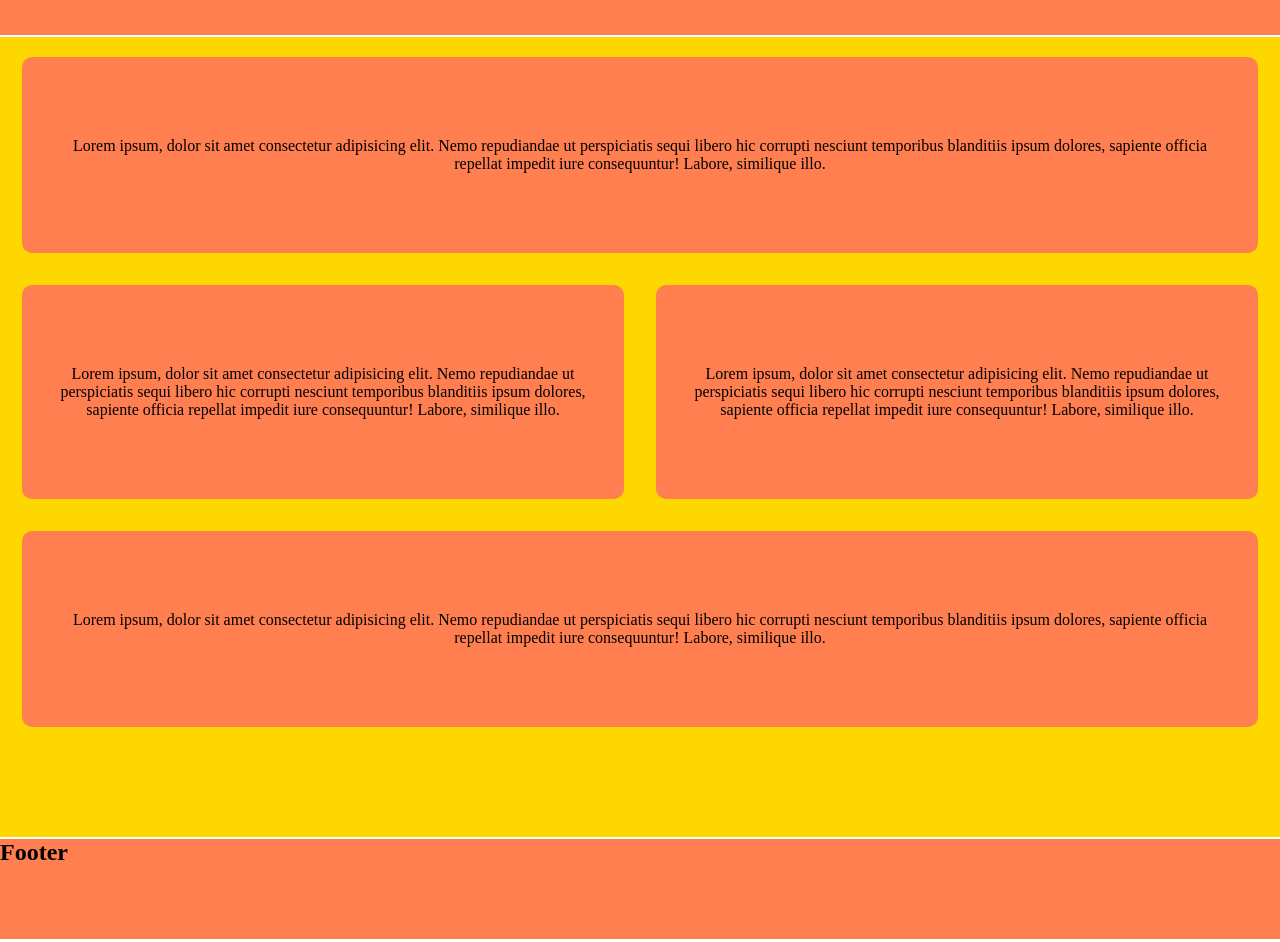
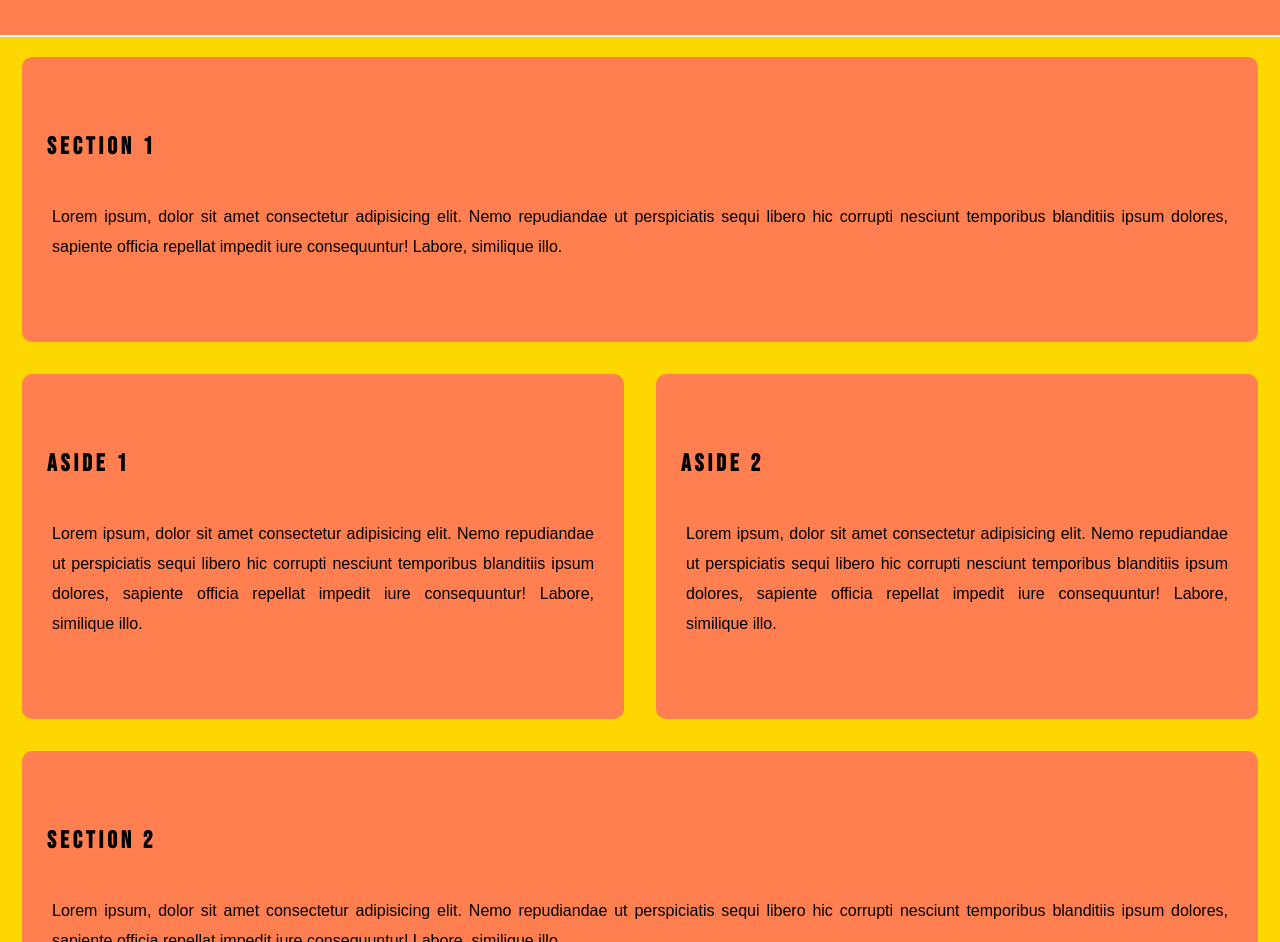
Before and after one commit to n-ste/Project_1, a plain HTML site: page testing.html in a window 1280 px wide. Shown: the part 65-1007 px from the top of the page. Drawn offline with Linux system fonts and the light colour scheme.

Commit message:
added titles for sections and added styles

```diff
--- a/assets/css/style2.css
+++ b/assets/css/style2.css
@@ -1,10 +1,35 @@
+/* Title Font */
+@import url('https://fonts.googleapis.com/css2?family=Bebas+Neue&display=swap');
+/* General Font */
+@import url('https://fonts.googleapis.com/css2?family=Montserrat&display=swap');
+
 * {
     padding: 0;
     margin: 0;
+    font-family: 'Monsterrat', sans-serif;
 }
 .header {
     background-color: coral;
     min-height: 100px;
+}
+
+.header > h1 {
+    padding: 10px;
+    font-family: 'Bebas Neue', monospace;
+    letter-spacing: 4px;
+}
+
+.footer > h2 {
+    padding: 10px;
+    font-family: 'Bebas Neue', monospace;
+    letter-spacing: 4px;
+}
+
+.aside h2, .section > h2 {
+    padding: 10px;
+    margin: 15px;
+    font-family: 'Bebas Neue', monospace;
+    letter-spacing: 4px;
 }
 
 .main {
@@ -17,7 +42,8 @@
 .footer {
     background-color: coral;
     min-height: 100px;
-    margin: 2px 0 0 0;
+    padding: 10px 0;
+    margin: 0;
 }
 
 .container {
@@ -26,6 +52,11 @@
     text-align: center;
     padding: 20px;
     margin: 2px;
+}
+
+.section1, .section2, .aside1, .aside2 {
+    text-align: justify;
+    line-height: 30px;;
 }
 
 .section1, .section2 {
--- a/testing.html
+++ b/testing.html
@@ -15,13 +15,17 @@
     <main class="main" id="main">
         <div class="container" id="container">
                 <section class="section1" id="section1">
+            <div class="section">
+                    <h2>Section 1</h2>
                     <p>Lorem ipsum, dolor sit amet consectetur adipisicing elit. Nemo repudiandae ut perspiciatis sequi
                         libero
                         hic corrupti nesciunt temporibus blanditiis ipsum dolores, sapiente officia repellat impedit iure
                         consequuntur! Labore, similique illo.</p>
+            </div>
                 </section>
             <div class="aside">
                 <aside class="aside1" id="aside1">
+                    <h2>Aside 1</h2>
                     <p>Lorem ipsum, dolor sit amet consectetur adipisicing elit. Nemo repudiandae ut perspiciatis sequi
                         libero
                         hic corrupti nesciunt temporibus blanditiis ipsum dolores, sapiente officia repellat impedit iure
@@ -29,6 +33,7 @@
                 </aside>
 
                 <aside class="aside2" id="aside2">
+                    <h2>Aside 2</h2>
                     <p>Lorem ipsum, dolor sit amet consectetur adipisicing elit. Nemo repudiandae ut perspiciatis sequi
                         libero
                         hic corrupti nesciunt temporibus blanditiis ipsum dolores, sapiente officia repellat impedit iure
@@ -37,10 +42,13 @@
             </div>
 
             <section class="section2" id="section2">
+                <div class="section">
+                    <h2>Section 2</h2>
                 <p>Lorem ipsum, dolor sit amet consectetur adipisicing elit. Nemo repudiandae ut perspiciatis sequi
                     libero
                     hic corrupti nesciunt temporibus blanditiis ipsum dolores, sapiente officia repellat impedit iure
                     consequuntur! Labore, similique illo.</p>
+                </div>
 
         </div>
     </main>
```
Lines whose indentation alone changed are shown as unchanged.
